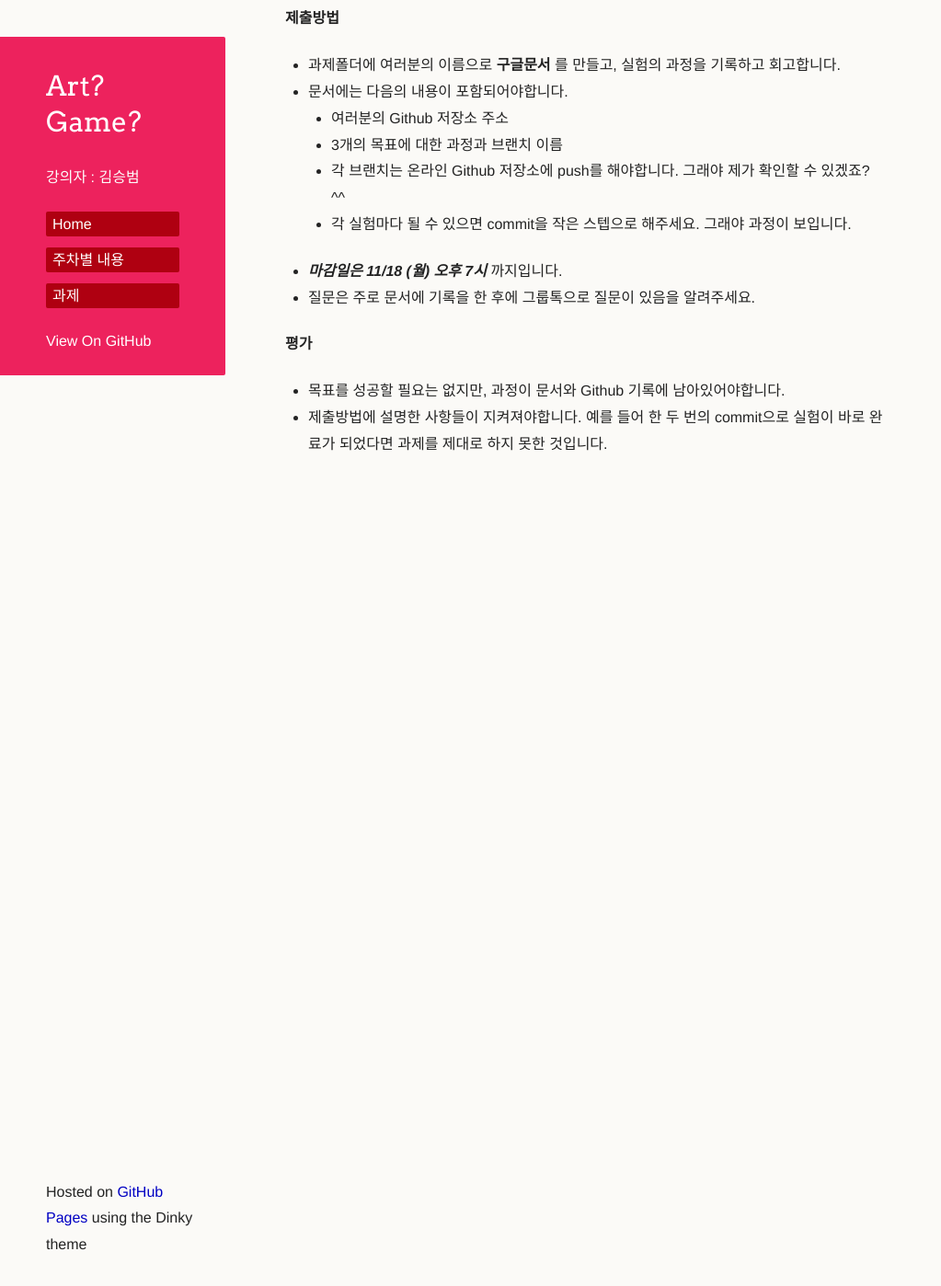
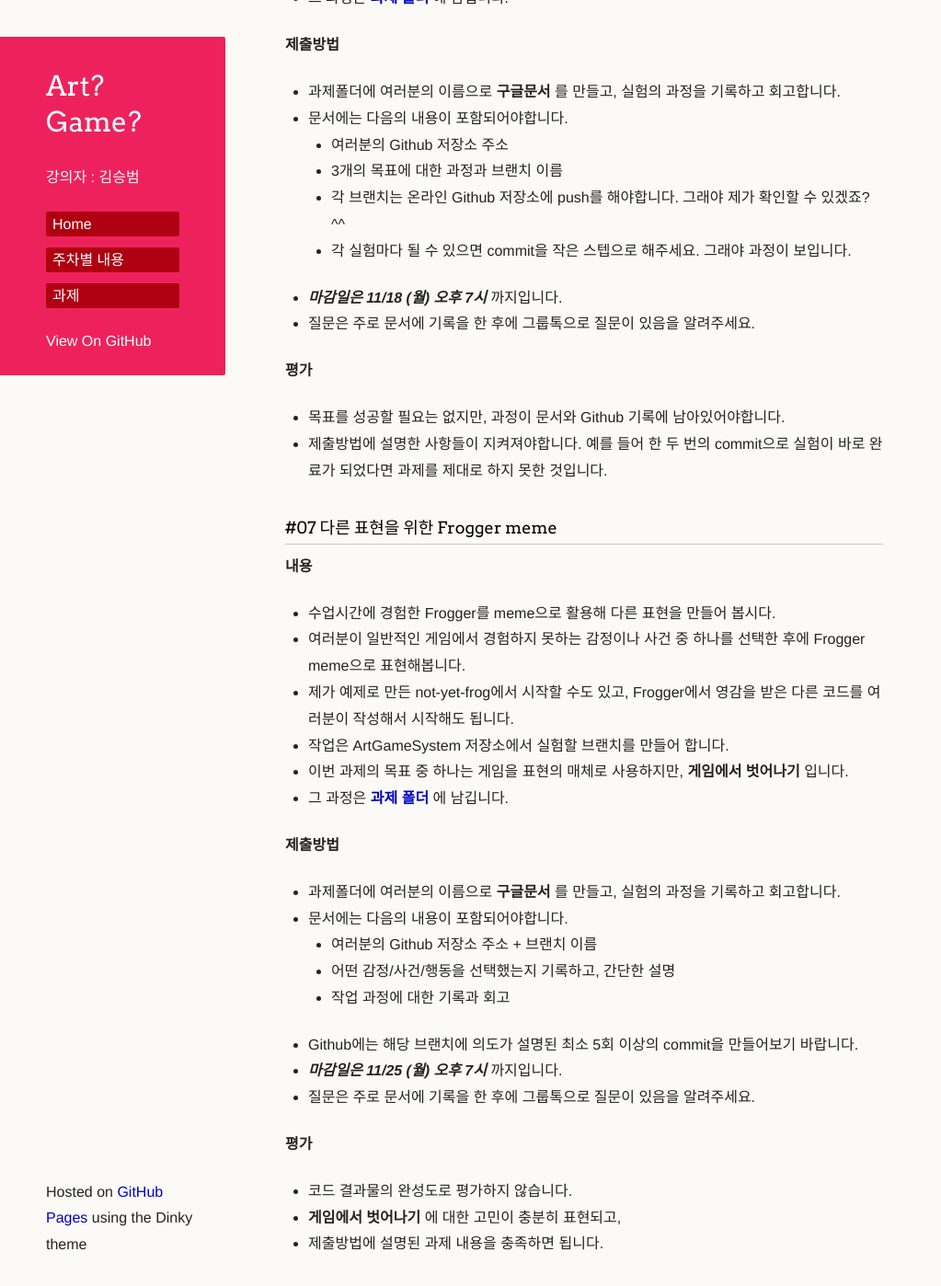
Before and after one commit to picxenk/SIA2019ArtGame, a Jekyll site: the page built from homework.md, in a window 1280 px wide and 1400 px high, scrolled down 6313 px. Shown: the whole window at 92% size, without its empty margins (0-1023 px from the left). Built offline with Jekyll 4.4.1, drawn with Linux system fonts in a browser that asks for light colours; our own code applies the rules of GitHub Pages for plain Markdown files; a script that is not in the unit is left out; the repository's description, which GitHub fills in, is left out; some of the changed text lies outside the part shown.

Commit message:
Update homework.md

```diff
--- a/homework.md
+++ b/homework.md
@@ -168,3 +168,28 @@
 **평가**
  * 목표를 성공할 필요는 없지만, 과정이 문서와 Github 기록에 남아있어야합니다.
  * 제출방법에 설명한 사항들이 지켜져야합니다. 예를 들어 한 두 번의 commit으로 실험이 바로 완료가 되었다면 과제를 제대로 하지 못한 것입니다.
+
+
+### #07 다른 표현을 위한 Frogger meme
+**내용**
+ * 수업시간에 경험한 Frogger를 meme으로 활용해 다른 표현을 만들어 봅시다.
+ * 여러분이 일반적인 게임에서 경험하지 못하는 감정이나 사건 중 하나를 선택한 후에 Frogger meme으로 표현해봅니다.
+ * 제가 예제로 만든 not-yet-frog에서 시작할 수도 있고, Frogger에서 영감을 받은 다른 코드를 여러분이 작성해서 시작해도 됩니다.
+ * 작업은 ArtGameSystem 저장소에서 실험할 브랜치를 만들어 합니다.
+ * 이번 과제의 목표 중 하나는 게임을 표현의 매체로 사용하지만, **게임에서 벗어나기** 입니다.
+ * 그 과정은 **[과제 폴더](https://drive.google.com/drive/folders/1mpnglmL9HTCzJWQABKuO6EpvBTRtCqk2)** 에 남깁니다.
+
+**제출방법**
+ * 과제폴더에 여러분의 이름으로 **구글문서** 를 만들고, 실험의 과정을 기록하고 회고합니다.
+ * 문서에는 다음의 내용이 포함되어야합니다.
+   * 여러분의 Github 저장소 주소 + 브랜치 이름
+   * 어떤 감정/사건/행동을 선택했는지 기록하고, 간단한 설명
+   * 작업 과정에 대한 기록과 회고
+ * Github에는 해당 브랜치에 의도가 설명된 최소 5회 이상의 commit을 만들어보기 바랍니다.
+ * ***마감일은 11/25 (월) 오후 7시*** 까지입니다.
+ * 질문은 주로 문서에 기록을 한 후에 그룹톡으로 질문이 있음을 알려주세요.
+
+**평가**
+ * 코드 결과물의 완성도로 평가하지 않습니다.
+ * **게임에서 벗어나기** 에 대한 고민이 충분히 표현되고,
+ * 제출방법에 설명된 과제 내용을 충족하면 됩니다.
```
